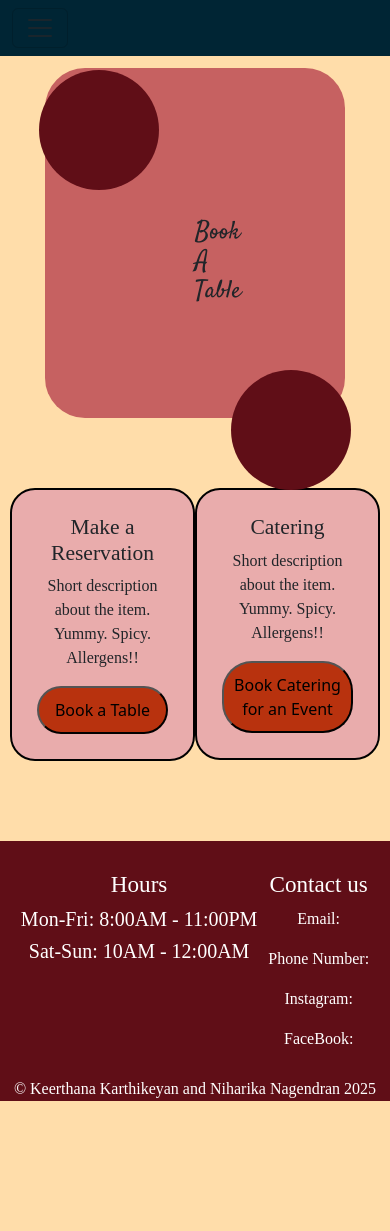
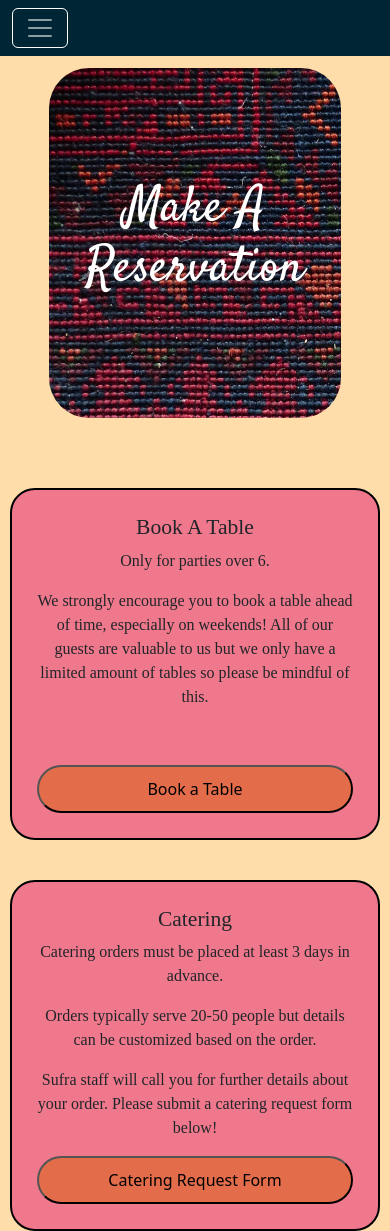
Before and after one commit to keerthanafromusa/tsa-nats-webmaster, a plain HTML site: page makeReservation.html in a window 390 px wide. Shown: the top 1231 px of the page. Before the commit the page ends 1117 px from the top, so only its background shows below. Drawn offline with nearby package versions, Linux system fonts and the light colour scheme; a web font is replaced by a local one.

Commit message:
Final Responsive Edits done
Also incorporated the carpet bg for all the subpages

```diff
--- a/bookatable.html
+++ b/makeReservation.html
@@ -7,7 +7,7 @@
     <title>Book A Table</title>
     <link href="https://cdn.jsdelivr.net/npm/bootstrap@5.3.6/dist/css/bootstrap.min.css" rel="stylesheet"
         integrity="sha384-4Q6Gf2aSP4eDXB8Miphtr37CMZZQ5oXLH2yaXMJ2w8e2ZtHTl7GptT4jmndRuHDT" crossorigin="anonymous">
-    <link rel="stylesheet" href="styles/bookatable.css">
+    <link rel="stylesheet" href="styles/makeReservation.css">
 
     <link rel="preconnect" href="https://fonts.googleapis.com">
 <link rel="preconnect" href="https://fonts.gstatic.com" crossorigin>
@@ -18,7 +18,7 @@
 
 <body>
     <div class="banner-container">
-        <nav class="navbar navbar-expand-lg">
+        <nav class="navbar navbar-expand-lg navbar-dark">
             <div class="container-fluid ">
               <button class="navbar-toggler" type="button" data-bs-toggle="collapse" data-bs-target="#navbarNav" aria-controls="navbarNav" aria-expanded="false" aria-label="Toggle navigation">
                 <span class="navbar-toggler-icon"></span>
@@ -42,7 +42,7 @@
         <div class="banner-circle1">
         </div>
         <div class="blob-banner">
-            <h2>Book A Table</h2>
+            <h2>Make A Reservation</h2>
         </div>
         <div class="banner-circle2">
         </div>
@@ -53,10 +53,11 @@
         <div id="reservation-options">
 
             <div>
-                <div class="reseravation-item">
+                <div class="reseravation-item" id="table">
                     <div>
-                        <h4>Make a Reservation</h4>
-                    <p>Short description about the item. Yummy. Spicy. Allergens!!</p>
+                        <h4>Book A Table</h4>
+                    <p>Only for parties over 6.</p>
+                    <p>We strongly encourage you to book a table ahead of time, especially on weekends! All of our guests are valuable to us but we only have a limited amount of tables so please be mindful of this.</p>
                     </div>
                     <button type="submit" onclick="openPopup()">Book a Table</button>
                 </div>
@@ -66,9 +67,11 @@
                 <div class="reseravation-item">
                     <div>
                         <h4>Catering</h4>
-                    <p>Short description about the item. Yummy. Spicy. Allergens!!</p>
+                    <p>Catering orders must be placed at least 3 days in advance.</p>
+                    <p>Orders typically serve 20-50 people but details can be customized based on the order.</p>
+                    <p>Sufra staff will call you for further details about your order. Please submit a catering request form below!</p>
                     </div>
-                    <button type="submit" onclick="openPopupCatering()">Book Catering for an Event</button>
+                    <button type="submit" onclick="openPopupCatering()">Catering Request Form</button>
                 </div>
 
             </div>
@@ -87,6 +90,10 @@
               <input type="tel" class="form-control" placeholder="Reservation Contact Number" aria-label="Reservation Contact Number" aria-describedby="basic-addon2">
 
             </div>
+
+            <div>
+              <input type="text" inputmode="numeric" pattern="\d*" id="" placeholder="Number of guests">
+          </div>
             <label for="datetime-picker">Select a date and time: </label>
             <input type="datetime-local" id="datetime-picker">
 
@@ -107,11 +114,29 @@
             </div>
 
             <div class="input-group mb-3">
-              <input type="tel" class="form-control" placeholder="Event Contact Number" aria-label="Event Contact Number" aria-describedby="basic-addon2">
+              <input type="tel" class="form-control" placeholder="Contact Number" aria-label="Contact Number" aria-describedby="basic-addon2">
             </div>
 
             <div>
-                <input type="text" inputmode="numeric" pattern="\d*" id="" placeholder="Amount of guests">
+                <input type="number" inputmode="numeric" pattern="\d*" id="" placeholder="Number of guests">
+            </div>
+
+            <div id="num-of-items">
+              <div>
+                <label for="appetizer-num-picker">Please select an approximate number of Appetizer Items:</label><input type="number" inputmode="numeric" pattern="\d*" id="appetizer-num-picker" placeholder="Number of Appetizers">
+              </div>
+              <div>
+                <label for="entrees-num-picker">Please select an approximate number of Entree Items:</label><input type="number" inputmode="numeric" pattern="\d*" id="entrees-num-picker" placeholder="Number of Entrees">
+              </div>
+              <div>
+                <label for="dessert-num-picker">Please select an approximate number of Dessert Items:</label><input type="number" inputmode="numeric" pattern="\d*" id="dessert-num-picker" placeholder="Number of Desserts">
+              </div>
+              <div>
+                <label for="entrees-num-picker">Please select an approximate number of Dessert Items: </label><input type="number" inputmode="numeric" pattern="\d*" id="entrees-num-picker" placeholder="Number of Entrees">
+              </div>
+              <div>
+                <label for="drinks-num-picker">Please select an approximate number of Drink Items: </label><input type="number" inputmode="numeric" pattern="\d*" id="drinks-num-picker" placeholder="Number of Drinks">
+              </div>
             </div>
             <label for="datetime-picker">Select a date and time: </label>
             <input type="datetime-local" id="datetime-picker">
--- a/styles/aboutus.css
+++ b/styles/aboutus.css
@@ -18,7 +18,6 @@ h3, h4, h5, h6, p{
     margin-bottom: 0;
 }
 
-
 nav{
     background-color: #002534;
     text-align: center;
@@ -28,15 +27,30 @@ nav{
     color: white;
 }
 
+.navbar-toggler{
+    border-color: white;
+}
+
 .blob-banner{
-    background-color: #5d8967;
+    background-image: url("../images/aboutUsCarpet.jpg");
+    background-size: cover;
+    background-repeat: no-repeat;
     height: 350px;
     width: 75%;
     margin: auto;
     margin-top: 3%;
     text-align: center;
-    padding: 150px;
     border-radius: 40px;
+
+    display: flex;
+    justify-content: center;
+    align-items: center;
+    text-align: center;
+}
+
+.blob-banner h2{
+    font-size: 130px;
+    color: white;
 }
 
 .banner-circle1{
@@ -158,7 +172,7 @@ nav{
 
 .text-box{
     padding: 20px 30px;
-    background-color: #b8320e;
+    background-color: #d55835;
     position: relative;
     border-radius: 6px;
     font-size: 15px;
@@ -198,6 +212,30 @@ nav{
     left: -15px;
 }
 
+footer{
+    background-color: #600e17;
+    height: 20%;
+
+}
+
+.info{
+    display: flex;
+    flex-direction: row;
+    justify-content: space-evenly;
+    color: white;
+    padding: 10px;
+    text-align: center;
+}
+
+footer h3{
+    margin-top: 20px;
+}
+
+#copyright{
+    text-align: center;
+    color: white;
+}
+
 @media screen and (max-width:600px){
     .timeline{
         margin: 50px auto;
@@ -207,7 +245,7 @@ nav{
         left: 31px;
     }
 
-    .container{
+    .custom-container{
         width: 100%;
         padding-left: 80px;
         padding-right: 25px;
@@ -236,26 +274,36 @@ nav{
     }
 }
 
-footer{
-    background-color: #600e17;
-    height: 20%;
+@media(max-width: 768px){
+    .blob-banner h2{
+        font-size: 100px;
+    }
+    .banner-circle1, .banner-circle2{
+        display: none;
+    }
 
+    #menu-key{
+        padding: 10px;
+    }
+    #menu{
+        gap: 0 !important;
+    }
+
+    .info{
+        flex-direction: column;
+    }
 }
 
-.info{
-    display: flex;
-    flex-direction: row;
-    justify-content: space-evenly;
-    color: white;
-    padding: 10px;
-    text-align: center;
+@media(max-width: 480px){
+    .blob-banner h2{
+        font-size: 90px;
+    }
+
+    .banner-circle1, .banner-circle2{
+        display: none;
+    }
+
+    .info{
+        flex-direction: column;
+    }
 }
-
-footer h3{
-    margin-top: 20px;
-}
-
-#copyright{
-    text-align: center;
-    color: white;
-}
--- a/styles/bookatable.css
+++ b/styles/makeReservation.css
@@ -18,7 +18,6 @@ h3, h4, h5, h6, p{
     margin-bottom: 0;
 }
 
-
 nav{
     background-color: #002534;
     text-align: center;
@@ -28,16 +27,31 @@ nav{
     color: white;
 }
 
+.navbar-toggler{
+    border-color: white;
+}
+
 
 .blob-banner{
-    background-color: #c66161;
+    background-image: url("../images/reservationCarpet.jpg");
+    background-size: cover;
+    background-repeat: no-repeat;
     height: 350px;
     width: 75%;
     margin: auto;
     margin-top: 3%;
     text-align: center;
-    padding: 150px;
     border-radius: 40px;
+
+    display: flex;
+    justify-content: center;
+    align-items: center;
+    text-align: center;
+}
+
+.blob-banner h2{
+    font-size: 120px;
+    color: white;
 }
 
 .banner-circle1{
@@ -78,14 +92,12 @@ nav{
 }
 
 .reseravation-item{
-    background-color: #e9acac;
+    background-color: #f0788c;
     border: solid black 2px;
-    height: 10%;
-    width: 20%;
+    width: 500px;
+    height: 300px;
     display: flex;
     flex-direction: column;
-    width: fit-content;
-    height: fit-content;
     margin-bottom: 20px;
     padding: 25px;
     border-radius: 25px;
@@ -100,8 +112,12 @@ nav{
     justify-content: center;
 }
 
+
+#table button{
+    margin-top: 40px;
+}
 .reseravation-item button{
-    background-color: #b8320e;
+    background-color: #e36d4a;
     border-radius: 30px;
     padding: 10px;
 }
@@ -133,19 +149,23 @@ nav{
 
 .open-popup{
     visibility: visible;
-    top: 55%;
+    top: 80%;
     transform: translate(-50%, -50%) scale(1);
 }
 
 input{
     padding: 10px;
     border-radius: 10px;
+    margin-left: 10px;
 }
 
+#num-of-items input{
+    margin-top: 10px;
+}
 
 .open-popup-catering{
     visibility: visible;
-    top: 60%;
+    top: 80%;
     transform: translate(-50%, -50%) scale(1);
 }
 
@@ -198,3 +218,50 @@ footer h3{
     text-align: center;
     color: white;
 }
+
+@media(max-width: 768px){
+    .blob-banner h2{
+        font-size: 80px;
+    }
+    .banner-circle1, .banner-circle2{
+        display: none;
+    }
+
+    #reservation-options{
+        flex-direction: column;
+        justify-content: center;
+        align-items: center;
+        gap: 20px;
+    }
+
+    .reseravation-item{
+        width: 100%;
+        height: fit-content;
+    }
+
+    .popup-catering, .popup{
+        width: 600px;
+    }
+
+    .info{
+        flex-direction: column;
+    }
+}
+
+@media(max-width: 480px){
+    .blob-banner h2{
+        font-size: 50px;
+    }
+
+    .banner-circle1, .banner-circle2{
+        display: none;
+    }
+
+    .popup-catering, .popup{
+        width: 300px;
+    }
+
+    .info{
+        flex-direction: column;
+    }
+}
--- a/styles/menu.css
+++ b/styles/menu.css
@@ -36,7 +36,9 @@ nav{
 }
 
 .blob-banner{
-    background-color: #cb694e;
+    background-image: url("../images/redCarpetBg.jpg");
+    background-size: cover;
+    background-repeat: no-repeat;
     height: 350px;
     width: 75%;
     margin: auto;
@@ -50,9 +52,14 @@ nav{
     text-align: center;
 }
 
+.blob-banner h2{
+    font-size: 200px;
+    color: white;
+}
+
 .banner-circle1{
     border-radius: 50%;
-    background-color: #b8320e;
+    background-color: #81a4f6;
     height: 120px;
     width: 120px;
     position: absolute;
@@ -62,7 +69,7 @@ nav{
 
 .banner-circle2{
     border-radius: 50%;
-    background-color: #b8320e;
+    background-color: #81a4f6;
     height: 120px;
     width: 120px;
     position: absolute;
@@ -91,6 +98,7 @@ nav{
     margin-top: 40px;
     text-align: center;
     margin-bottom: 20px;
+    font-size: 50px;
 }
 
 #menu-key{
@@ -163,9 +171,13 @@ footer h3{
 }
 
 @media(max-width: 768px){
+    .blob-banner h2{
+        font-size: 150px;
+    }
     .banner-circle1, .banner-circle2{
         display: none;
     }
+
 
 
     #menu-key{
@@ -181,12 +193,13 @@ footer h3{
 }
 
 @media(max-width: 480px){
+    .blob-banner h2{
+        font-size: 100px;
+    }
+
     .banner-circle1, .banner-circle2{
         display: none;
     }
-
-
-
 
     #menu-categories{
         flex-direction: column;
```
Also changed, not shown: aboutus.html (+6 -6 lines), index.html (+3 -3 lines), menu.html (+1 -1 lines), images/aboutUsCarpet.jpg (added), images/redCarpetBg.jpg, images/reservationCarpet.jpg (added), images/tile1.jpg (added).
